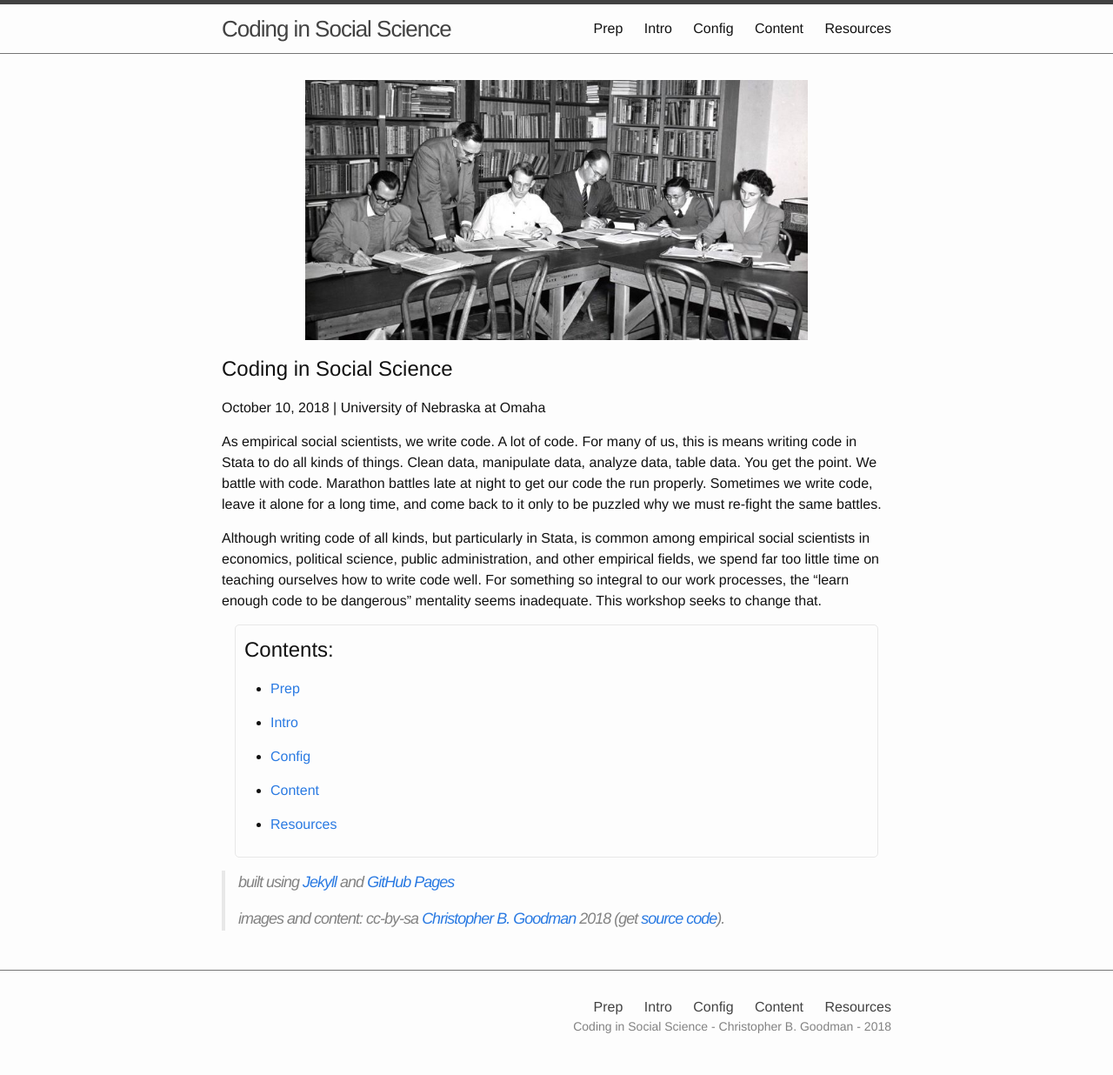
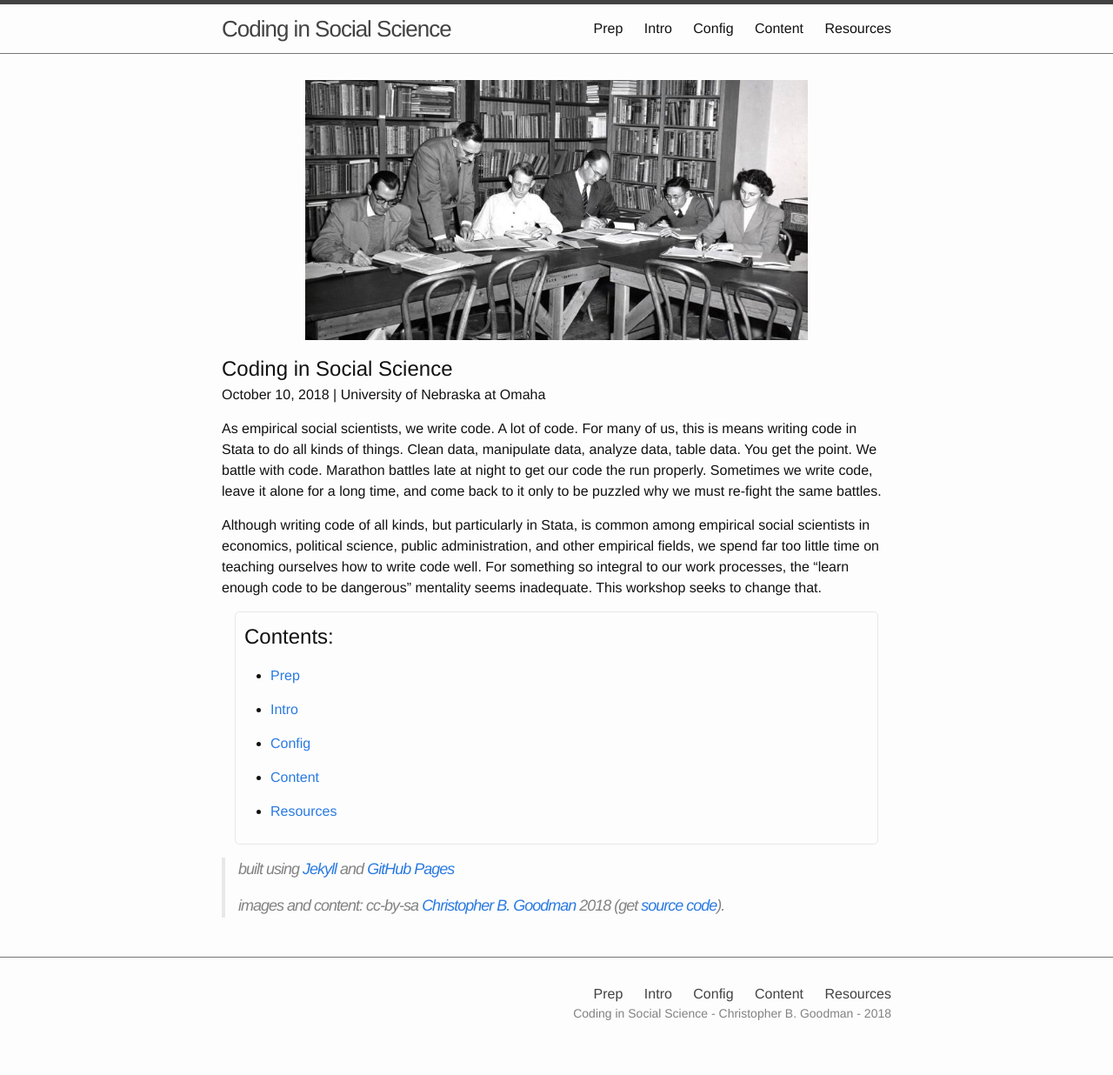
Before and after one commit to codesocsci/coding-workshop, a Jekyll site: the page built from index.md, in a window 1280 px wide. Shown: the whole page at 87% size. Built offline with Jekyll 4.4.1, drawn with Linux system fonts in a browser that asks for light colours.

Commit message:
remove space

```diff
--- a/index.md
+++ b/index.md
@@ -5,7 +5,7 @@ title: Home
 {% include figure.html file="College_of_Education_University_of_Idaho_Workshop_scene_2273.jpg" alt="intro image here" width="75%" %}
 
 <div class="intro" markdown="1">
-<h2>{{ site.title }}</h2>
+<h2 class="intro">{{ site.title }}</h2>
 <h4>{{ site.workshop_date }} | {{ site.workshop_location }}</h4>
 </div>
 
```
